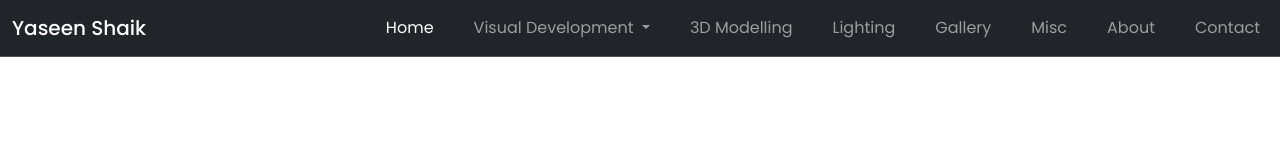
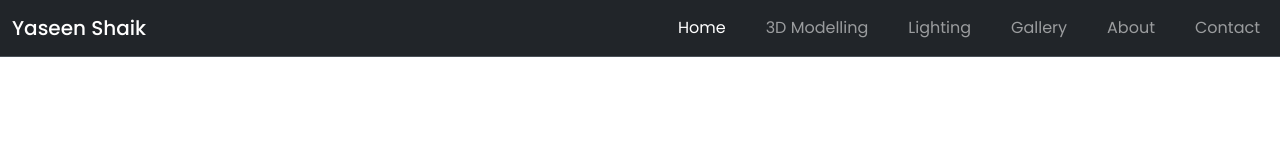
Before and after one commit to ShaikYaseen04/shaikyaseen04.github.io, a website: page navbar.html in a window 1280 px wide. Drawn offline with Linux system fonts and the light colour scheme.

Commit message:
Update navbar.html

```diff
--- a/navbar.html
+++ b/navbar.html
@@ -18,7 +18,7 @@
               <li class="nav-item me-4">
                 <a class="nav-link active" aria-current="page" href="./index.html">Home</a>
               </li>
-              <li class="nav-item dropdown me-4">
+<!--               <li class="nav-item dropdown me-4">
                 <a class="nav-link dropdown-toggle" href="#" role="button" data-bs-toggle="dropdown" aria-expanded="false">
                     Visual Development
                 </a>
@@ -26,7 +26,7 @@
                   <li><a class="dropdown-item" href="./propstudy.html">Prop Study</a></li>
                   <li><a class="dropdown-item" href="./envdesign.html">Environment Design</a></li>
                 </ul>
-              </li>
+              </li> -->
               <li class="nav-item me-4">
                 <a class="nav-link" href="./3dmodelling.html">3D Modelling</a>
               </li>
@@ -36,9 +36,9 @@
               <li class="nav-item me-4">
                 <a class="nav-link" href="./gallery.html">Gallery</a>
               </li>
-              <li class="nav-item me-4">
+<!--               <li class="nav-item me-4">
                 <a class="nav-link" href="./misc.html">Misc</a>
-              </li>
+              </li> -->
               <li class="nav-item me-4">
                 <a class="nav-link" href="./about.html">About</a>
               </li>
```
